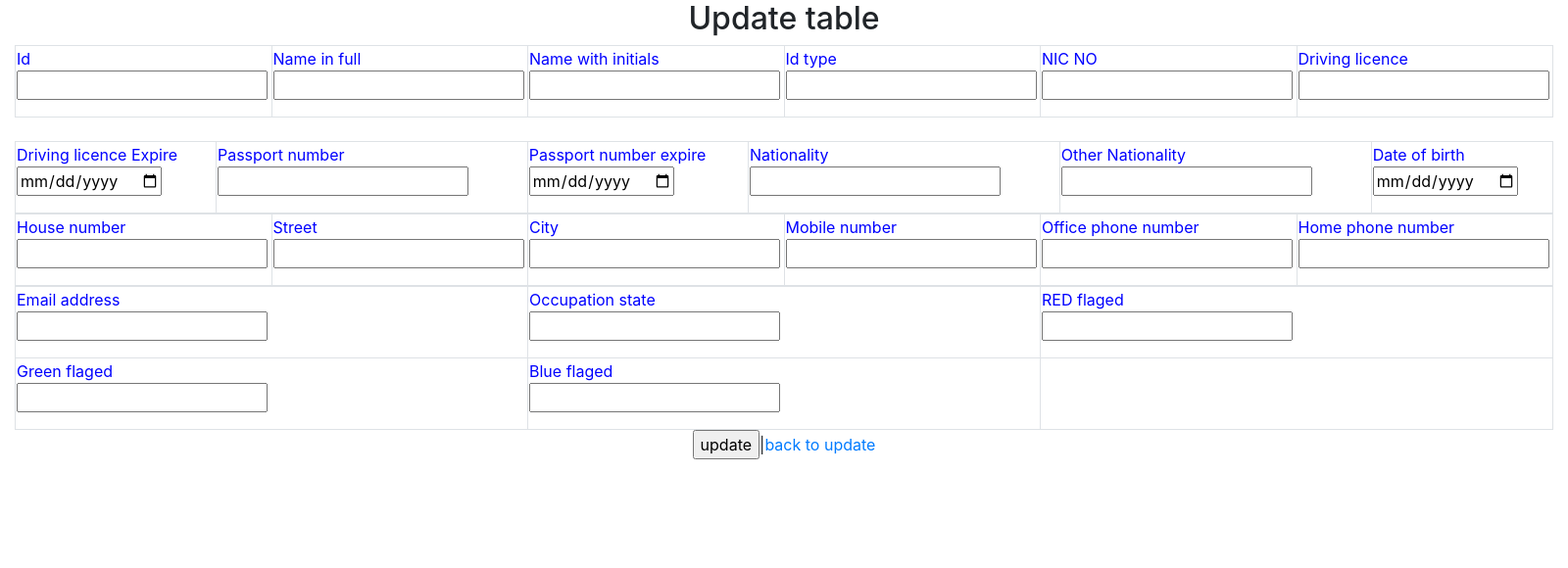
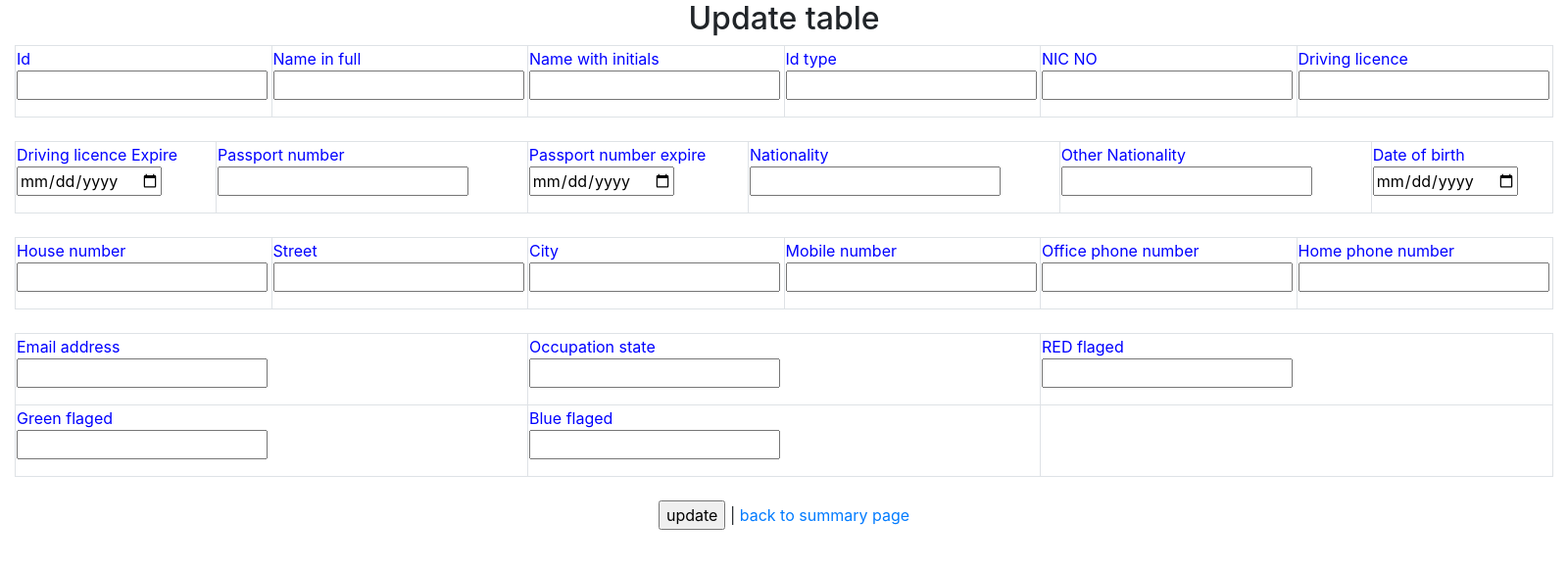
Before and after one commit to Dinithikw/TeamMicro, a Django app: template kyc_django/kyc_django/kyc/templates/kyc/edit.html in a window 1600 px wide. Shown: the top 580 px of the page at 98% size. Run offline with Django 3.2, Linux system fonts and the light colour scheme; the template is opened without the code that fills it, so the values that code supplies are empty; some libraries are stand-ins or nearby versions.

Commit message:
seperate tables

```diff
--- a/kyc_django/kyc_django/kyc/templates/kyc/edit.html
+++ b/kyc_django/kyc_django/kyc/templates/kyc/edit.html
@@ -72,6 +72,7 @@
                             </td>
                         </tr>
                     </table>
+
                     <br>
 
                     <table class="border" style="width: 100%;">
@@ -117,6 +118,8 @@
                             </td>
                         </tr>
                     </table>
+
+                    <br>
 
                     <table class="border" style="width: 100%;">
 
@@ -164,6 +167,8 @@
                         </tr>
                     </table>
 
+                    <br>
+
                     <table class="border" style="width: 100%;">
 
                         <tr class="border control">
@@ -205,7 +210,9 @@
 
                     </table>
 
-                    <input type="submit" value="update"/>|<a href="{% url 'update' %}">back to update</a>
+                    <br>
+
+                    <input type="submit" value="update"/> | <a href="{% url 'update' %}">back to summary page</a>
 
                     {% if messages %}
                         {% for records in messages %}
```
